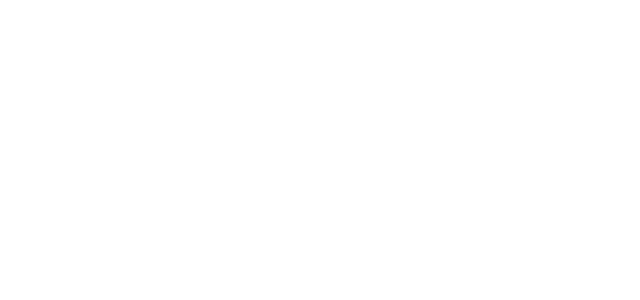
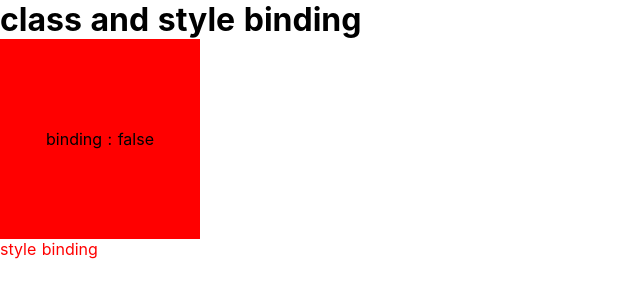
Before and after one commit to CyVision13/VueJsTime, a Nuxt app: page /binding in a window 1280 px wide. Before the commit this address had no page. Shown: the top 300 px of the page, without its empty margins (0-640 px from the left). Built offline with nearby package versions, Linux system fonts and the light colour scheme.

Commit message:
011-class&styleBinding

```diff
--- /dev/null
+++ b/pages/binding.vue
@@ -0,0 +1,40 @@
+<template>
+  <div>
+      <h1>class and style binding</h1>
+      <!-- <div :class="isActive? 'active' : ''" class="binding" @click="toggle">binding : {{isActive.toString()}}</div> -->
+      <!-- <div :class="{active:isActive}" class="binding" @click="toggle">binding : {{isActive.toString()}}</div> -->
+      <div :class="[{active:isActive},'b']" class="binding" @click="toggle">binding : {{isActive.toString()}}</div>
+      <div :style="{color:'red'}">style binding</div>
+  </div>
+</template>
+
+<script>
+export default {
+    name:'Binding',
+    data(){
+        return {
+            isActive:false
+        }
+    },
+    methods:{
+        toggle(){
+            this.isActive = !this.isActive
+        }
+    }
+
+}
+</script>
+
+<style>
+.binding {
+    width: 200px;
+    height: 200px;
+    display: flex;
+    justify-content: center;
+    align-items: center;
+    background: red;
+}
+.active {
+    background: burlywood;
+}
+</style>
```
